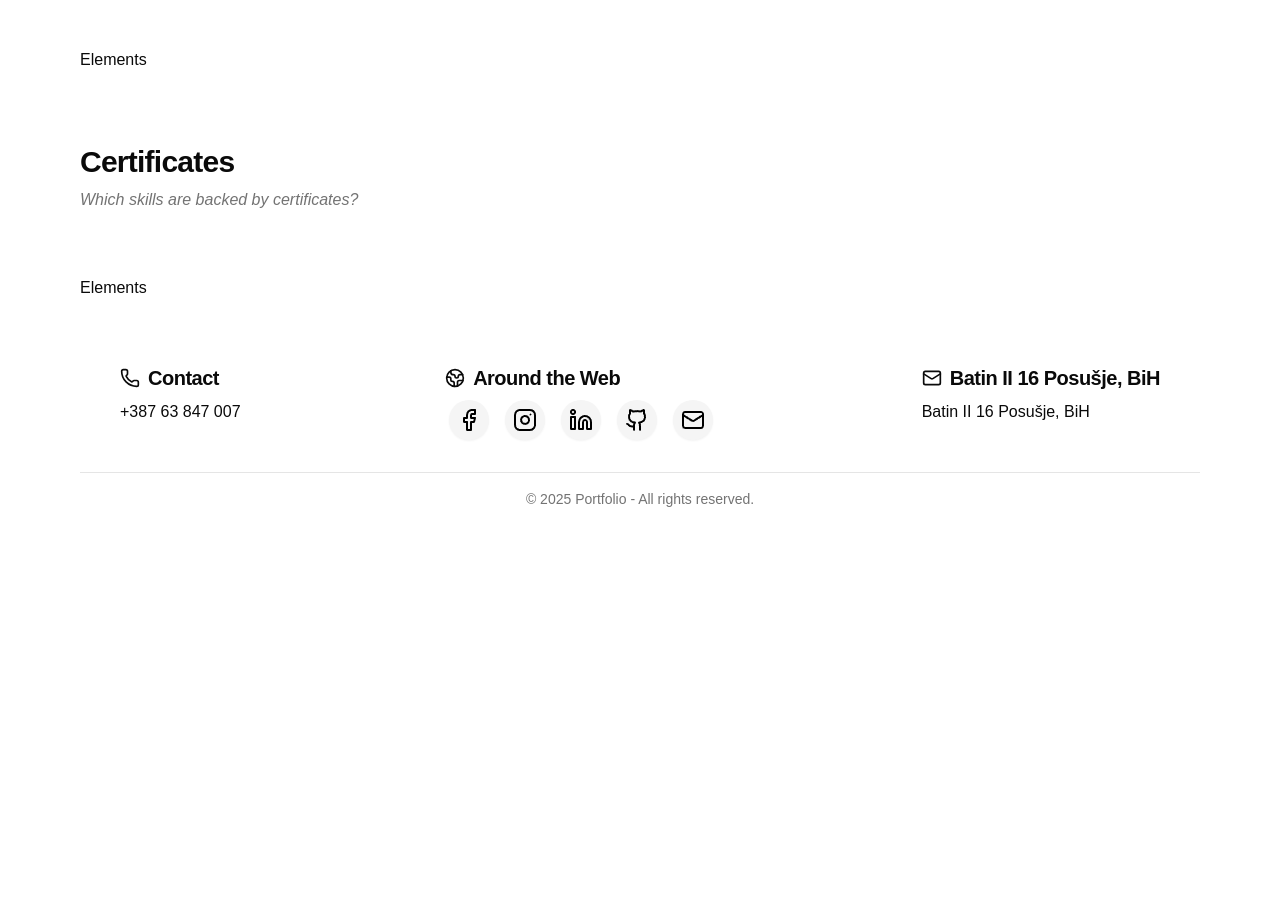
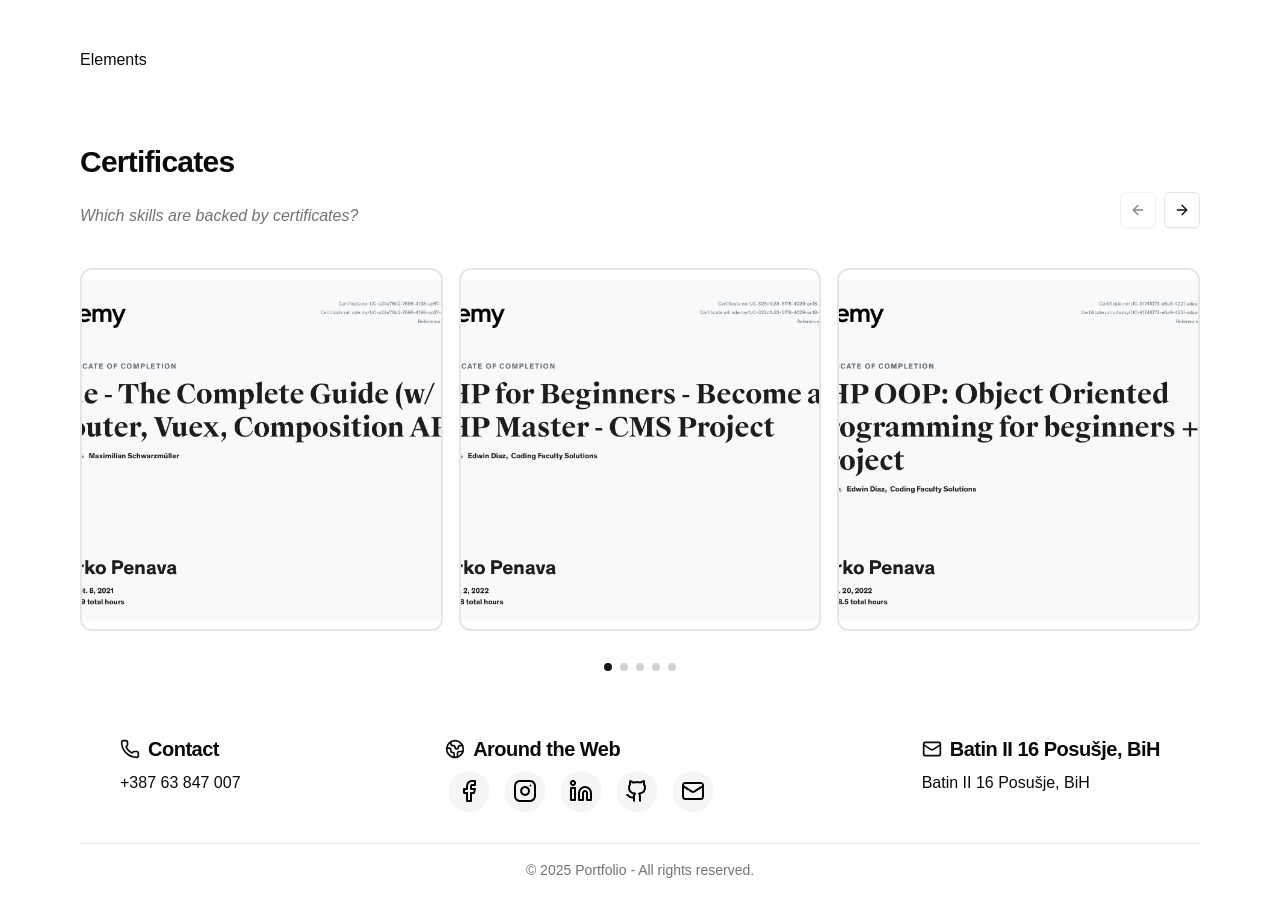
Before and after one commit to MPenava/Portfolio, an Astro site: page / in a window 1280 px wide. Shown: the part 1500-2412 px from the top of the page. Before the commit the page ends 2041 px from the top, so only its background shows below. Built offline with nearby package versions, Linux system fonts and the light colour scheme; Astro itself is replaced by a stand-in of ours.

Commit message:
feat: certificates section

```diff
--- a/package.json
+++ b/package.json
@@ -24,6 +24,7 @@
     "astro": "^5.12.8",
     "class-variance-authority": "^0.7.1",
     "clsx": "^2.1.1",
+    "embla-carousel-react": "^8.6.0",
     "knip": "^5.62.0",
     "lucide-react": "^0.536.0",
     "react": "^18.3.1",
--- a/src/components/shared/Certificates.astro
+++ b/src/components/shared/Certificates.astro
@@ -1,11 +1,49 @@
 ---
-import { H2, Lead } from "../ui/typography";
+import CertificatesCarusel from "./CertificatesCarusel";
+
+import vue from "@/assets/certs/vue.jpg";
+import php from "@/assets/certs/php.jpg";
+import phpoop from "@/assets/certs/php-oop.jpg";
+import laravel from "@/assets/certs/laravel.jpg";
+import golang from "@/assets/certs/golang.jpg";
+import { getImage } from "astro:assets";
+
+const certs = [
+  {
+    id: "vue",
+    image: vue,
+  },
+  {
+    id: "php",
+    image: php,
+  },
+  {
+    id: "phpoop",
+    image: phpoop,
+  },
+  {
+    id: "laravel",
+    image: laravel,
+  },
+  {
+    id: "golang",
+    image: golang,
+  },
+];
+
+const processedCerts = await Promise.all(
+  certs.map(async (cert) => {
+    const optimizedImage = await getImage({
+      src: cert.image,
+      width: 500,
+      format: "webp",
+    });
+    return {
+      ...cert,
+      image: optimizedImage,
+    };
+  }),
+);
 ---
 
-<section id="certificates" class="scroll-mt-24">
-  <div class="mb-16">
-    <H2>Certificates</H2>
-    <Lead>Which skills are backed by certificates?</Lead>
-  </div>
-  <div>Elements</div>
-</section>
+<CertificatesCarusel client:idle certificates={processedCerts} />
--- /dev/null
+++ b/src/components/shared/CertificatesCarusel.tsx
@@ -0,0 +1,121 @@
+import { useEffect, useState } from "react";
+import {
+  Carousel,
+  CarouselContent,
+  CarouselItem,
+  type CarouselApi,
+} from "@/components/ui/carousel";
+import { Button } from "../ui/button";
+import { ArrowLeft, ArrowRight } from "lucide-react";
+import type { GetImageResult } from "astro";
+import { H2, Lead } from "../ui/typography";
+
+interface Certificate {
+  id: string;
+  image: GetImageResult;
+}
+
+interface CertificatesCaruselProps {
+  certificates: Certificate[];
+}
+
+const CertificatesCarusel = ({ certificates }: CertificatesCaruselProps) => {
+  const [carouselApi, setCarouselApi] = useState<CarouselApi>();
+  const [canScrollPrev, setCanScrollPrev] = useState(false);
+  const [canScrollNext, setCanScrollNext] = useState(false);
+  const [currentSlide, setCurrentSlide] = useState(0);
+
+  useEffect(() => {
+    if (!carouselApi) {
+      return;
+    }
+    const updateSelection = () => {
+      setCanScrollPrev(carouselApi.canScrollPrev());
+      setCanScrollNext(carouselApi.canScrollNext());
+      setCurrentSlide(carouselApi.selectedScrollSnap());
+    };
+    updateSelection();
+    carouselApi.on("select", updateSelection);
+    return () => {
+      carouselApi.off("select", updateSelection);
+    };
+  }, [carouselApi]);
+
+  return (
+    <section id="certificates" className="scroll-mt-24">
+      <div className="mb-8 flex items-end justify-between md:mb-10">
+        <div className="flex flex-col gap-4">
+          <H2>Certificates</H2>
+          <Lead>Which skills are backed by certificates?</Lead>
+        </div>
+        <div className="hidden shrink-0 gap-2 md:flex">
+          <Button
+            size="icon"
+            variant="outline"
+            onClick={() => {
+              carouselApi?.scrollPrev();
+            }}
+            disabled={!canScrollPrev}
+            className="disabled:pointer-events-auto"
+          >
+            <ArrowLeft className="size-5" />
+          </Button>
+          <Button
+            size="icon"
+            variant="outline"
+            onClick={() => {
+              carouselApi?.scrollNext();
+            }}
+            disabled={!canScrollNext}
+            className="disabled:pointer-events-auto"
+          >
+            <ArrowRight className="size-5" />
+          </Button>
+        </div>
+      </div>
+      <div className="w-full">
+        <Carousel
+          setApi={setCarouselApi}
+          opts={{
+            breakpoints: {
+              "(max-width: 768px)": {
+                dragFree: true,
+              },
+            },
+          }}
+        >
+          <CarouselContent>
+            {certificates.map((item) => (
+              <CarouselItem
+                key={item.id}
+                className="basis-full md:basis-1/2 lg:basis-1/3"
+              >
+                <div className="group relative aspect-square h-full max-w-full overflow-hidden rounded-xl border-2 md:aspect-square lg:aspect-square">
+                  <img
+                    src={item.image.src}
+                    alt={item.id}
+                    className="absolute h-full w-full object-cover object-center transition-transform duration-300 group-hover:scale-105"
+                  />
+                </div>
+              </CarouselItem>
+            ))}
+          </CarouselContent>
+        </Carousel>
+        <div className="mt-8 flex justify-center gap-2">
+          {certificates.map((_, index) => (
+            <button
+              key={index}
+              className={`h-2 w-2 rounded-full transition-colors ${
+                currentSlide === index ? "bg-primary" : "bg-primary/20"
+              }`}
+              onClick={() => carouselApi?.scrollTo(index)}
+              aria-label={`Go to slide ${index + 1}`}
+            />
+          ))}
+        </div>
+      </div>
+    </section>
+  );
+};
+
+export default CertificatesCarusel;
--- /dev/null
+++ b/src/components/ui/carousel.tsx
@@ -0,0 +1,260 @@
+import * as React from "react"
+import useEmblaCarousel, {
+  type UseEmblaCarouselType,
+} from "embla-carousel-react"
+import { ArrowLeft, ArrowRight } from "lucide-react"
+
+import { cn } from "@/lib/utils"
+import { Button } from "@/components/ui/button"
+
+type CarouselApi = UseEmblaCarouselType[1]
+type UseCarouselParameters = Parameters<typeof useEmblaCarousel>
+type CarouselOptions = UseCarouselParameters[0]
+type CarouselPlugin = UseCarouselParameters[1]
+
+type CarouselProps = {
+  opts?: CarouselOptions
+  plugins?: CarouselPlugin
+  orientation?: "horizontal" | "vertical"
+  setApi?: (api: CarouselApi) => void
+}
+
+type CarouselContextProps = {
+  carouselRef: ReturnType<typeof useEmblaCarousel>[0]
+  api: ReturnType<typeof useEmblaCarousel>[1]
+  scrollPrev: () => void
+  scrollNext: () => void
+  canScrollPrev: boolean
+  canScrollNext: boolean
+} & CarouselProps
+
+const CarouselContext = React.createContext<CarouselContextProps | null>(null)
+
+function useCarousel() {
+  const context = React.useContext(CarouselContext)
+
+  if (!context) {
+    throw new Error("useCarousel must be used within a <Carousel />")
+  }
+
+  return context
+}
+
+const Carousel = React.forwardRef<
+  HTMLDivElement,
+  React.HTMLAttributes<HTMLDivElement> & CarouselProps
+>(
+  (
+    {
+      orientation = "horizontal",
+      opts,
+      setApi,
+      plugins,
+      className,
+      children,
+      ...props
+    },
+    ref
+  ) => {
+    const [carouselRef, api] = useEmblaCarousel(
+      {
+        ...opts,
+        axis: orientation === "horizontal" ? "x" : "y",
+      },
+      plugins
+    )
+    const [canScrollPrev, setCanScrollPrev] = React.useState(false)
+    const [canScrollNext, setCanScrollNext] = React.useState(false)
+
+    const onSelect = React.useCallback((api: CarouselApi) => {
+      if (!api) {
+        return
+      }
+
+      setCanScrollPrev(api.canScrollPrev())
+      setCanScrollNext(api.canScrollNext())
+    }, [])
+
+    const scrollPrev = React.useCallback(() => {
+      api?.scrollPrev()
+    }, [api])
+
+    const scrollNext = React.useCallback(() => {
+      api?.scrollNext()
+    }, [api])
+
+    const handleKeyDown = React.useCallback(
+      (event: React.KeyboardEvent<HTMLDivElement>) => {
+        if (event.key === "ArrowLeft") {
+          event.preventDefault()
+          scrollPrev()
+        } else if (event.key === "ArrowRight") {
+          event.preventDefault()
+          scrollNext()
+        }
+      },
+      [scrollPrev, scrollNext]
+    )
+
+    React.useEffect(() => {
+      if (!api || !setApi) {
+        return
+      }
+
+      setApi(api)
+    }, [api, setApi])
+
+    React.useEffect(() => {
+      if (!api) {
+        return
+      }
+
+      onSelect(api)
+      api.on("reInit", onSelect)
+      api.on("select", onSelect)
+
+      return () => {
+        api?.off("select", onSelect)
+      }
+    }, [api, onSelect])
+
+    return (
+      <CarouselContext.Provider
+        value={{
+          carouselRef,
+          api: api,
+          opts,
+          orientation:
+            orientation || (opts?.axis === "y" ? "vertical" : "horizontal"),
+          scrollPrev,
+          scrollNext,
+          canScrollPrev,
+          canScrollNext,
+        }}
+      >
+        <div
+          ref={ref}
+          onKeyDownCapture={handleKeyDown}
+          className={cn("relative", className)}
+          role="region"
+          aria-roledescription="carousel"
+          {...props}
+        >
+          {children}
+        </div>
+      </CarouselContext.Provider>
+    )
+  }
+)
+Carousel.displayName = "Carousel"
+
+const CarouselContent = React.forwardRef<
+  HTMLDivElement,
+  React.HTMLAttributes<HTMLDivElement>
+>(({ className, ...props }, ref) => {
+  const { carouselRef, orientation } = useCarousel()
+
+  return (
+    <div ref={carouselRef} className="overflow-hidden">
+      <div
+        ref={ref}
+        className={cn(
+          "flex",
+          orientation === "horizontal" ? "-ml-4" : "-mt-4 flex-col",
+          className
+        )}
+        {...props}
+      />
+    </div>
+  )
+})
+CarouselContent.displayName = "CarouselContent"
+
+const CarouselItem = React.forwardRef<
+  HTMLDivElement,
+  React.HTMLAttributes<HTMLDivElement>
+>(({ className, ...props }, ref) => {
+  const { orientation } = useCarousel()
+
+  return (
+    <div
+      ref={ref}
+      role="group"
+      aria-roledescription="slide"
+      className={cn(
+        "min-w-0 shrink-0 grow-0 basis-full",
+        orientation === "horizontal" ? "pl-4" : "pt-4",
+        className
+      )}
+      {...props}
+    />
+  )
+})
+CarouselItem.displayName = "CarouselItem"
+
+const CarouselPrevious = React.forwardRef<
+  HTMLButtonElement,
+  React.ComponentProps<typeof Button>
+>(({ className, variant = "outline", size = "icon", ...props }, ref) => {
+  const { orientation, scrollPrev, canScrollPrev } = useCarousel()
+
+  return (
+    <Button
+      ref={ref}
+      variant={variant}
+      size={size}
+      className={cn(
+        "absolute  h-8 w-8 rounded-full",
+        orientation === "horizontal"
+          ? "-left-12 top-1/2 -translate-y-1/2"
+          : "-top-12 left-1/2 -translate-x-1/2 rotate-90",
+        className
+      )}
+      disabled={!canScrollPrev}
+      onClick={scrollPrev}
+      {...props}
+    >
+      <ArrowLeft className="h-4 w-4" />
+      <span className="sr-only">Previous slide</span>
+    </Button>
+  )
+})
+CarouselPrevious.displayName = "CarouselPrevious"
+
+const CarouselNext = React.forwardRef<
+  HTMLButtonElement,
+  React.ComponentProps<typeof Button>
+>(({ className, variant = "outline", size = "icon", ...props }, ref) => {
+  const { orientation, scrollNext, canScrollNext } = useCarousel()
+
+  return (
+    <Button
+      ref={ref}
+      variant={variant}
+      size={size}
+      className={cn(
+        "absolute h-8 w-8 rounded-full",
+        orientation === "horizontal"
+          ? "-right-12 top-1/2 -translate-y-1/2"
+          : "-bottom-12 left-1/2 -translate-x-1/2 rotate-90",
+        className
+      )}
+      disabled={!canScrollNext}
+      onClick={scrollNext}
+      {...props}
+    >
+      <ArrowRight className="h-4 w-4" />
+      <span className="sr-only">Next slide</span>
+    </Button>
+  )
+})
+CarouselNext.displayName = "CarouselNext"
+
+export {
+  type CarouselApi,
+  Carousel,
+  CarouselContent,
+  CarouselItem,
+  CarouselPrevious,
+  CarouselNext,
+}
```
Also changed, not shown: pnpm-lock.yaml, src/assets/certs/frontend.jpg (added), src/assets/certs/golang.jpg (added), src/assets/certs/laravel.jpg (added), src/assets/certs/php-oop.jpg (added), src/assets/certs/php.jpg (added), src/assets/certs/vue.jpg (added).
